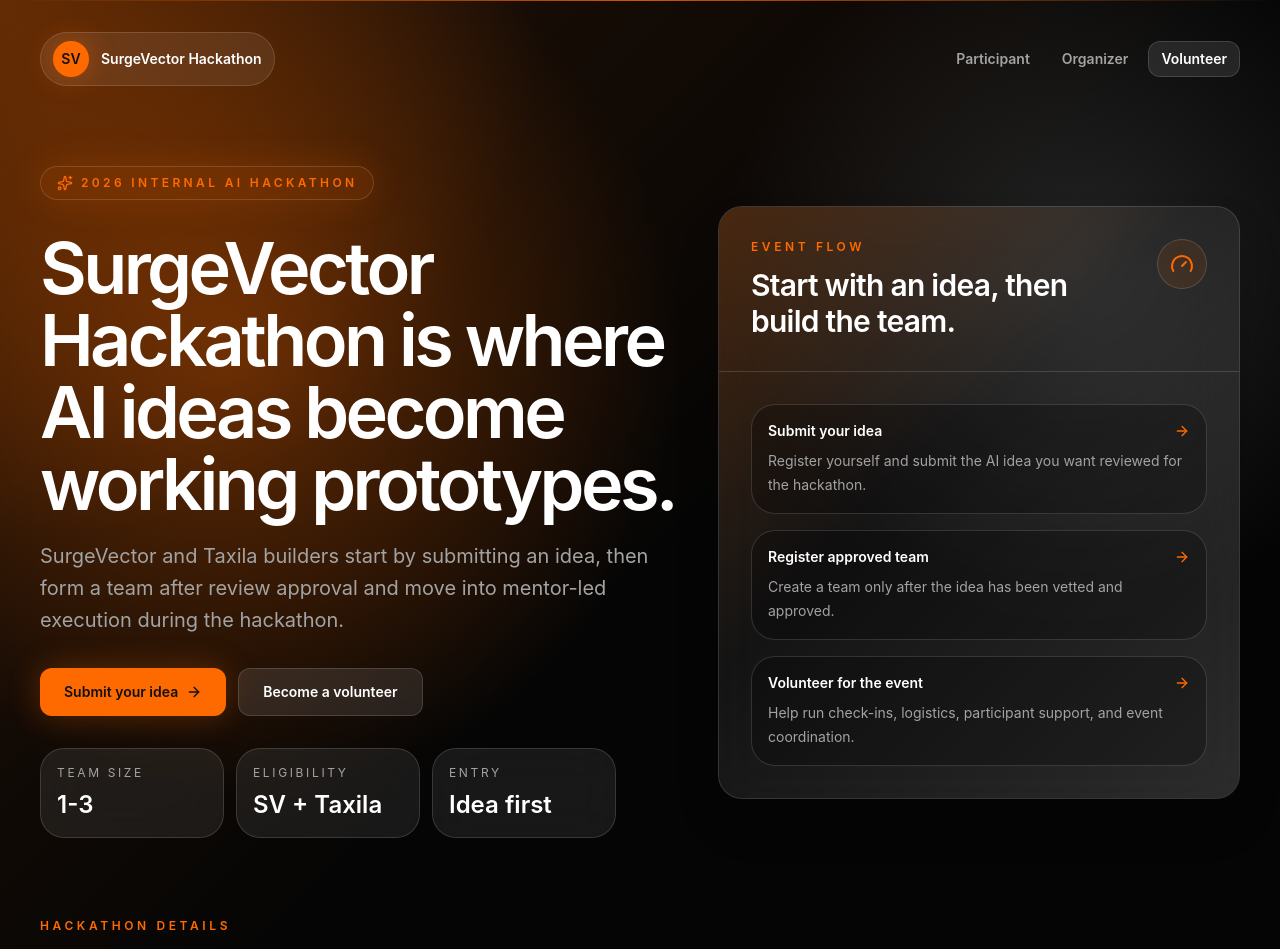
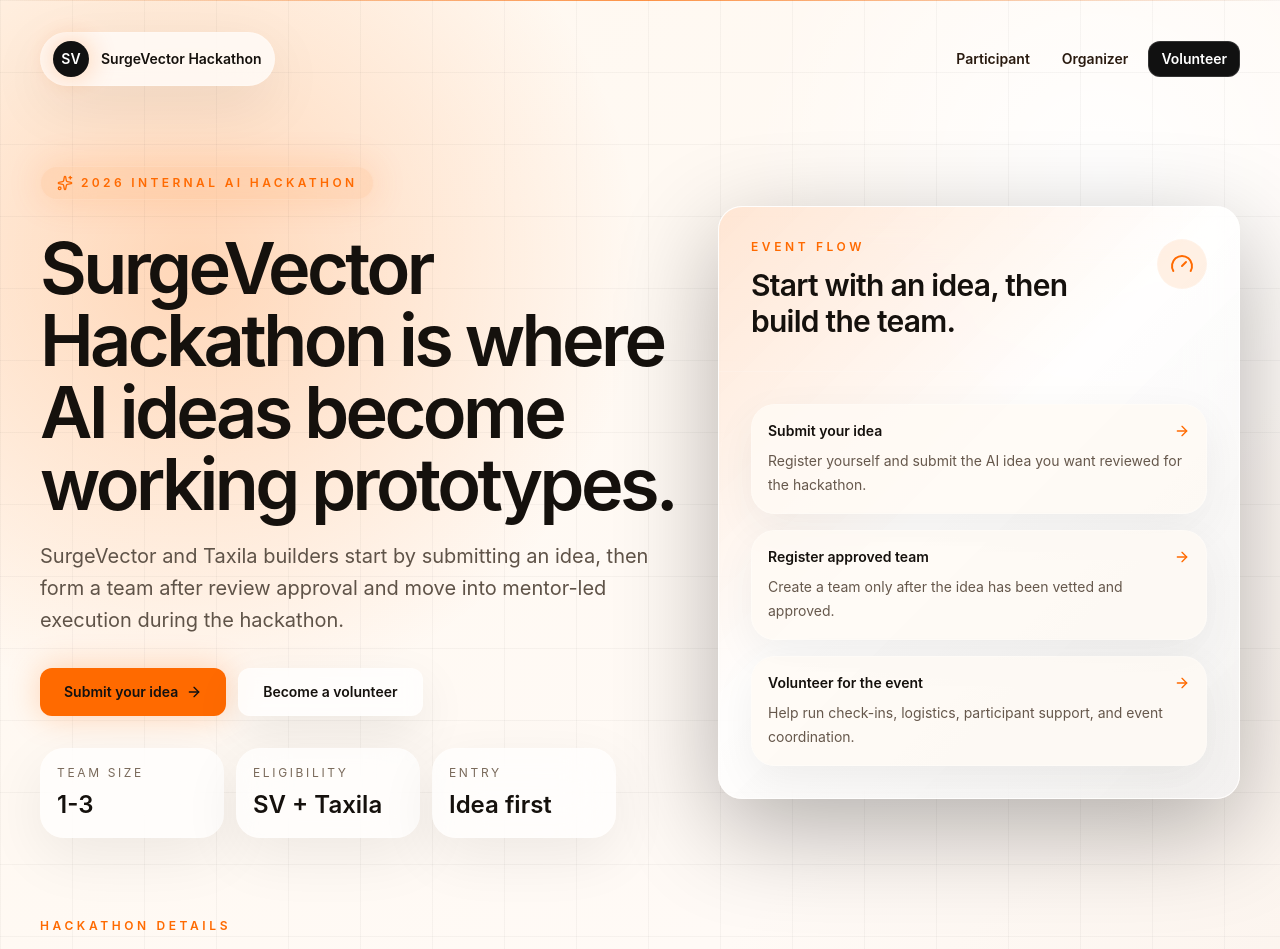
Before and after one commit to vknimmala/hackathon-org, a Next.js app: page / in a window 1280 px wide. Shown: the top 949 px of the page. Built offline with nearby package versions, Linux system fonts and the light colour scheme.

Commit message:
feat: refresh landing visual theme
Align the Phase 1 landing page with a lighter SurgeVector event theme while preserving existing content and routes.

```diff
--- a/src/app/(marketing)/page.tsx
+++ b/src/app/(marketing)/page.tsx
@@ -128,27 +128,31 @@
 
 export default function LandingFoundationPage() {
   return (
-    <main className="relative min-h-screen overflow-hidden">
+    <main className="relative min-h-screen overflow-hidden bg-[#fff8ef] text-[#15110d]">
       <div
         aria-hidden="true"
-        className="pointer-events-none absolute inset-0 bg-[radial-gradient(circle_at_18%_16%,rgba(255,106,0,0.34),transparent_28rem),radial-gradient(circle_at_84%_12%,rgba(255,255,255,0.12),transparent_22rem),linear-gradient(135deg,rgba(255,106,0,0.12),transparent_36%)]"
+        className="pointer-events-none absolute inset-0 bg-[radial-gradient(circle_at_15%_12%,rgba(255,106,0,0.24),transparent_28rem),radial-gradient(circle_at_86%_8%,rgba(255,255,255,0.92),transparent_22rem),radial-gradient(circle_at_74%_68%,rgba(255,183,77,0.18),transparent_28rem),linear-gradient(135deg,#fff8ef_0%,#fffaf6_48%,#f6eadf_100%)]"
       />
       <div
         aria-hidden="true"
-        className="pointer-events-none absolute inset-x-0 top-0 h-px bg-gradient-to-r from-transparent via-primary/80 to-transparent"
+        className="pointer-events-none absolute inset-0 bg-[linear-gradient(rgba(17,17,17,0.035)_1px,transparent_1px),linear-gradient(90deg,rgba(17,17,17,0.035)_1px,transparent_1px)] bg-[size:72px_72px]"
+      />
+      <div
+        aria-hidden="true"
+        className="pointer-events-none absolute inset-x-0 top-0 h-px bg-gradient-to-r from-transparent via-primary/70 to-transparent"
       />
 
       <div className="relative mx-auto flex w-full max-w-7xl flex-col gap-20 px-6 py-8 sm:px-8 lg:px-10">
         <header className="flex items-center justify-between gap-6">
           <Link
             aria-label="SurgeVector Hackathon home"
-            className="group inline-flex items-center gap-3 rounded-full border border-border bg-white/8 px-3 py-2 text-sm font-semibold backdrop-blur-xl transition hover:border-primary/60"
+            className="group inline-flex items-center gap-3 rounded-full border border-orange-200/70 bg-white/70 px-3 py-2 text-sm font-semibold shadow-[0_18px_60px_rgba(17,17,17,0.08)] backdrop-blur-xl transition hover:border-primary/60"
             href="/"
           >
-            <span className="flex size-9 items-center justify-center rounded-full bg-primary text-primary-foreground shadow-[0_0_28px_rgba(255,106,0,0.42)]">
+            <span className="flex size-9 items-center justify-center rounded-full bg-[#111111] text-white shadow-[0_0_28px_rgba(255,106,0,0.32)]">
               SV
             </span>
-            <span className="hidden text-white sm:inline">
+            <span className="hidden text-[#15110d] sm:inline">
               SurgeVector Hackathon
             </span>
           </Link>
@@ -156,13 +160,28 @@
             aria-label="Primary landing actions"
             className="hidden items-center gap-2 md:flex"
           >
-            <Button asChild size="sm" variant="ghost">
+            <Button
+              asChild
+              className="text-[#2a1b10] hover:bg-primary/10 hover:text-[#111111]"
+              size="sm"
+              variant="ghost"
+            >
               <Link href={"/register/idea" as Route}>Participant</Link>
             </Button>
-            <Button asChild size="sm" variant="ghost">
+            <Button
+              asChild
+              className="text-[#2a1b10] hover:bg-primary/10 hover:text-[#111111]"
+              size="sm"
+              variant="ghost"
+            >
               <Link href="/admin">Organizer</Link>
             </Button>
-            <Button asChild size="sm" variant="secondary">
+            <Button
+              asChild
+              className="border-[#111111] bg-[#111111] text-white hover:bg-primary"
+              size="sm"
+              variant="secondary"
+            >
               <Link href="/register/volunteer">Volunteer</Link>
             </Button>
           </nav>
@@ -175,11 +194,11 @@
               2026 Internal AI Hackathon
             </div>
             <div className="space-y-5">
-              <h1 className="max-w-5xl text-balance text-5xl font-semibold tracking-[-0.05em] text-white sm:text-6xl lg:text-7xl">
+              <h1 className="max-w-5xl text-balance text-5xl font-semibold tracking-[-0.05em] text-[#15110d] sm:text-6xl lg:text-7xl">
                 SurgeVector Hackathon is where AI ideas become working
                 prototypes.
               </h1>
-              <p className="max-w-2xl text-lg leading-8 text-muted-foreground sm:text-xl">
+              <p className="max-w-2xl text-lg leading-8 text-[#5f5348] sm:text-xl">
                 SurgeVector and Taxila builders start by submitting an idea,
                 then form a team after review approval and move into mentor-led
                 execution during the hackathon.
@@ -192,20 +211,25 @@
                   <ArrowRight aria-hidden="true" className="size-4" />
                 </Link>
               </Button>
-              <Button asChild className="h-12 px-6" size="lg" variant="secondary">
+              <Button
+                asChild
+                className="h-12 border-orange-200/80 bg-white/70 px-6 text-[#15110d] shadow-[0_18px_50px_rgba(17,17,17,0.08)] hover:bg-primary/10 hover:text-[#15110d]"
+                size="lg"
+                variant="secondary"
+              >
                 <Link href="/register/volunteer">Become a volunteer</Link>
               </Button>
             </div>
             <dl className="grid max-w-xl grid-cols-3 gap-3">
               {heroMetrics.map((metric) => (
                 <div
-                  className="rounded-xl border border-border bg-white/8 p-4 backdrop-blur-xl"
+                  className="rounded-xl border border-orange-200/60 bg-white/65 p-4 shadow-[0_18px_60px_rgba(17,17,17,0.07)] backdrop-blur-xl"
                   key={metric.label}
                 >
-                  <dt className="text-xs uppercase tracking-[0.22em] text-muted-foreground">
+                  <dt className="text-xs uppercase tracking-[0.22em] text-[#7a6a5b]">
                     {metric.label}
                   </dt>
-                  <dd className="mt-2 text-2xl font-semibold text-white">
+                  <dd className="mt-2 text-2xl font-semibold text-[#15110d]">
                     {metric.value}
                   </dd>
                 </div>
@@ -213,19 +237,22 @@
             </dl>
           </FadeIn>
 
-          <FadeIn className="relative" transition={{ delay: 0.08, duration: 0.35 }}>
-            <Card className="overflow-hidden p-0">
+          <FadeIn
+            className="relative"
+            transition={{ delay: 0.08, duration: 0.35 }}
+          >
+            <Card className="overflow-hidden border-orange-200/70 bg-white/75 p-0 text-[#15110d] shadow-[0_30px_100px_rgba(17,17,17,0.14)]">
               <div
                 aria-hidden="true"
-                className="absolute inset-0 bg-[linear-gradient(135deg,rgba(255,106,0,0.2),transparent_42%,rgba(255,255,255,0.1))]"
+                className="absolute inset-0 bg-[linear-gradient(135deg,rgba(255,106,0,0.16),transparent_46%,rgba(17,17,17,0.05))]"
               />
-              <div className="relative border-b border-border p-6 sm:p-8">
+              <div className="relative border-b border-orange-200/60 p-6 sm:p-8">
                 <div className="flex items-start justify-between gap-4">
                   <div>
                     <p className="text-xs font-semibold uppercase tracking-[0.3em] text-primary">
                       Event Flow
                     </p>
-                    <h2 className="mt-3 text-3xl font-semibold tracking-tight text-white">
+                    <h2 className="mt-3 text-3xl font-semibold tracking-tight text-[#15110d]">
                       Start with an idea, then build the team.
                     </h2>
                   </div>
@@ -237,18 +264,18 @@
               <div className="relative grid gap-4 p-6 sm:p-8">
                 {primaryRoutes.map((route) => (
                   <Link
-                    className="group rounded-xl border border-border bg-black/25 p-4 transition hover:border-primary/60 hover:bg-primary/10 focus-visible:outline-none focus-visible:ring-2 focus-visible:ring-ring"
+                    className="group rounded-xl border border-orange-200/70 bg-[#fffaf4]/80 p-4 shadow-[0_14px_44px_rgba(17,17,17,0.06)] transition hover:border-primary/60 hover:bg-primary/10 focus-visible:outline-none focus-visible:ring-2 focus-visible:ring-ring"
                     href={route.href}
                     key={route.href}
                   >
-                    <span className="flex items-center justify-between gap-4 text-sm font-semibold text-white">
+                    <span className="flex items-center justify-between gap-4 text-sm font-semibold text-[#15110d]">
                       {route.label}
                       <ArrowRight
                         aria-hidden="true"
                         className="size-4 text-primary transition group-hover:translate-x-1"
                       />
                     </span>
-                    <span className="mt-2 block text-sm leading-6 text-muted-foreground">
+                    <span className="mt-2 block text-sm leading-6 text-[#66584c]">
                       {route.description}
                     </span>
                   </Link>
@@ -265,14 +292,14 @@
                 Hackathon Details
               </p>
               <h2
-                className="max-w-3xl text-3xl font-semibold tracking-tight text-white sm:text-4xl"
+                className="max-w-3xl text-3xl font-semibold tracking-tight text-[#15110d] sm:text-4xl"
                 id="phase-one-scope"
               >
                 The participant journey is idea-first, review-gated, and built
                 for focused teams.
               </h2>
             </div>
-            <p className="max-w-md text-sm leading-6 text-muted-foreground">
+            <p className="max-w-md text-sm leading-6 text-[#66584c]">
               Submit the idea, wait for organizer approval, then assemble a
               compact team and get ready for mentor-guided build time.
             </p>
@@ -287,22 +314,22 @@
                   key={feature.title}
                   transition={{ delay: index * 0.04, duration: 0.35 }}
                 >
-                  <Card className="h-full overflow-hidden">
+                  <Card className="h-full overflow-hidden border-orange-200/60 bg-white/70 text-[#15110d] shadow-[0_18px_70px_rgba(17,17,17,0.08)]">
                     <div
                       aria-hidden="true"
-                      className="absolute inset-x-0 top-0 h-px bg-gradient-to-r from-primary/80 via-white/40 to-transparent"
+                      className="absolute inset-x-0 top-0 h-px bg-gradient-to-r from-primary/80 via-[#111111]/20 to-transparent"
                     />
                     <CardHeader>
                       <div className="flex items-center justify-between gap-4">
                         <span className="text-xs font-semibold uppercase tracking-[0.3em] text-primary">
                           {feature.label}
                         </span>
-                        <span className="rounded-full border border-border bg-white/8 p-2 text-primary">
+                        <span className="rounded-full border border-orange-200/70 bg-primary/10 p-2 text-primary">
                           <Icon aria-hidden="true" className="size-5" />
                         </span>
                       </div>
                       <CardTitle className="text-2xl">{feature.title}</CardTitle>
-                      <CardDescription className="text-sm leading-6">
+                      <CardDescription className="text-sm leading-6 text-[#66584c]">
                         {feature.description}
                       </CardDescription>
                     </CardHeader>
@@ -315,13 +342,13 @@
 
         <section className="grid gap-4 lg:grid-cols-[0.85fr_1.15fr]">
           <FadeIn>
-            <Card className="h-full">
+            <Card className="h-full border-[#111111]/10 bg-[#111111] text-white shadow-[0_24px_90px_rgba(17,17,17,0.18)]">
               <CardHeader>
                 <div className="mb-2 inline-flex size-12 items-center justify-center rounded-2xl bg-primary text-primary-foreground shadow-[0_0_32px_rgba(255,106,0,0.3)]">
                   <CalendarDays aria-hidden="true" className="size-6" />
                 </div>
                 <CardTitle className="text-3xl">Participant flow</CardTitle>
-                <CardDescription className="text-base leading-7">
+                <CardDescription className="text-base leading-7 text-white/70">
                   SurgeVector Hackathon keeps the participant flow simple:
                   participants submit ideas, the panel reviews them, and
                   approved teams move into mentor coordination.
@@ -330,17 +357,19 @@
             </Card>
           </FadeIn>
           <FadeIn transition={{ delay: 0.06, duration: 0.35 }}>
-            <Card className="h-full">
+            <Card className="h-full border-orange-200/60 bg-white/70 text-[#15110d] shadow-[0_18px_70px_rgba(17,17,17,0.08)]">
               <ol className="grid gap-4 sm:grid-cols-2">
                 {operatingSteps.map((step, index) => (
                   <li
-                    className="rounded-xl border border-border bg-black/25 p-4"
+                    className="rounded-xl border border-orange-200/70 bg-[#fffaf4]/80 p-4"
                     key={step}
                   >
                     <span className="text-xs font-semibold uppercase tracking-[0.3em] text-primary">
                       Step {index + 1}
                     </span>
-                    <p className="mt-3 text-sm leading-6 text-white">{step}</p>
+                    <p className="mt-3 text-sm leading-6 text-[#2a1b10]">
+                      {step}
+                    </p>
                   </li>
                 ))}
               </ol>
@@ -358,14 +387,14 @@
                 Why Participate
               </p>
               <h2
-                className="max-w-3xl text-3xl font-semibold tracking-tight text-white sm:text-4xl"
+                className="max-w-3xl text-3xl font-semibold tracking-tight text-[#15110d] sm:text-4xl"
                 id="why-participate"
               >
                 Build useful AI prototypes, learn with mentors, and grow across
                 teams.
               </h2>
             </div>
-            <p className="max-w-md text-sm leading-6 text-muted-foreground">
+            <p className="max-w-md text-sm leading-6 text-[#66584c]">
               These are the durable participation reasons from the flyer. Event
               timing details stay off the page until they are final.
             </p>
@@ -380,13 +409,13 @@
                   key={benefit.title}
                   transition={{ delay: index * 0.04, duration: 0.35 }}
                 >
-                  <Card className="h-full">
+                  <Card className="h-full border-orange-200/60 bg-white/70 text-[#15110d] shadow-[0_18px_70px_rgba(17,17,17,0.08)]">
                     <CardHeader>
                       <span className="mb-2 inline-flex size-11 items-center justify-center rounded-2xl border border-primary/30 bg-primary/10 text-primary">
                         <Icon aria-hidden="true" className="size-5" />
                       </span>
                       <CardTitle>{benefit.title}</CardTitle>
-                      <CardDescription className="leading-6">
+                      <CardDescription className="leading-6 text-[#66584c]">
                         {benefit.description}
                       </CardDescription>
                     </CardHeader>
```
Also changed, not shown: src/features/landing/README.md, 1 other file (tests, documents, lock files or other folders).
